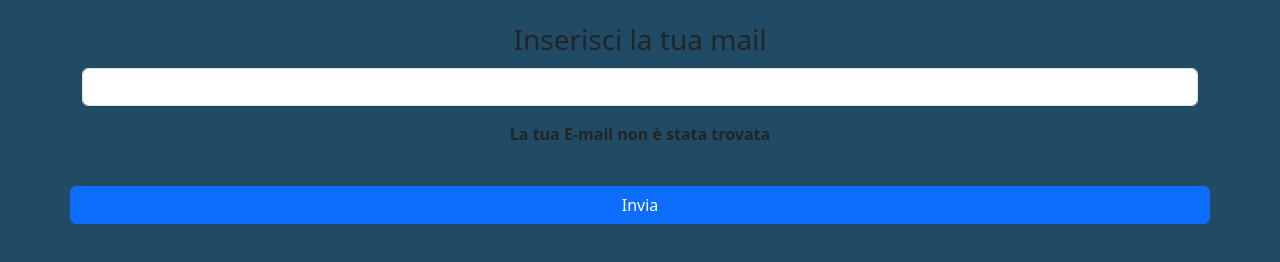
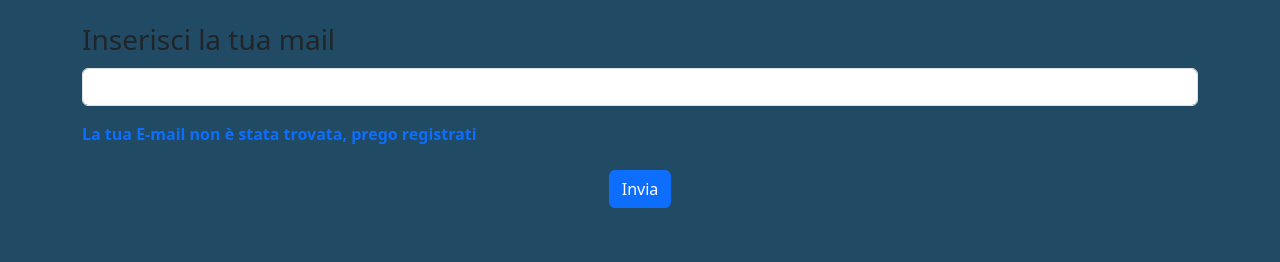
Before and after one commit to MattiaMorriale/js-mail-dadi, a plain HTML site: page e-mail/index.html in a window 1280 px wide. Both pictures are taken after a click on the button "Invia". Shown: the part 152-414 px from the top of the page. Drawn offline with nearby package versions, Linux system fonts and the light colour scheme.

Commit message:
verifica delle mail

```diff
--- a/e-mail/index.html
+++ b/e-mail/index.html
@@ -13,16 +13,19 @@
 </head>
 <body>
     <div class="container">
-        <div class="row mt-5 ">
+        <div class="row mt-5 d-flex justify-content-center">
             <strong class="text-center py-3" id="title">E-mail</strong>
             <form>
+                <label for="exampleInputEmail1" class="form-label fs-3">Inserisci la tua mail</label>
                 <div class="mb-3 d-flex flex-column align-items-center ">
-                  <label for="exampleInputEmail1" class="form-label fs-3">Inserisci la tua mail</label>
-                  <input type="email" class="form-control shadow-none " id="inmail">
-                  <div id="emailHelp" class="mt-3 "><strong>La tua E-mail non è stata trovata</strong></div>
+                  <input type="email" class="form-control shadow-none" id="inmail">
+                </div>
+                <div class="mt-3">
+                    <strong class="text-primary" id="emailsuccess"></strong>
+                    <strong class="text-danger" id="emailerror"></strong>
                 </div>
             </form>
-            <button type="submit" class="btn btn-primary my-4" id="submit">Invia</button>
+            <button type="submit" class="btn btn-primary my-4 w-auto " id="submit">Invia</button>
         </div>
     </div>
 
--- a/e-mail/js/script.js
+++ b/e-mail/js/script.js
@@ -1,13 +1,32 @@
 // dobbiamo chiedere all'utente la sua email..
+const submitElement = document.querySelector("#submit");
+
 const inmailElement = document.querySelector("#inmail");
-let mails = ["pippo@gmail.com", "pluto@gmail.com", "topolino@gmail.com", "paperino@gmail.com", "qui@gmail.com", "quo@gmail.com", "qua@gmail.com"];
-
-const submitElement = document.querySelector("#submit");
 
 submitElement.addEventListener("click",
     function (){
+        let mails = ["pippo@gmail.com", "pluto@gmail.com", "topolino@gmail.com", "paperino@gmail.com", "qui@gmail.com", "quo@gmail.com", "qua@gmail.com"];
+
+        let verifica = false;
+
         for (let i = 0; i < mails.length ; i++){
             console.log(mails[i])
+
+            if (inmailElement === mails[i]){
+
+                verifica = true;
+
+            }
+        }
+
+        if (verifica) {
+
+            document.getElementById("emailsuccess").innerHTML = ("La tua E-mail è presente nel nostro cloud")
+
+        } else {
+
+            document.getElementById("emailsuccess").innerHTML = ("La tua E-mail non è stata trovata, prego registrati")
+
         }
     }
 )
```
Also changed, not shown: e-mail/css/style.css (line endings or trailing spaces).
